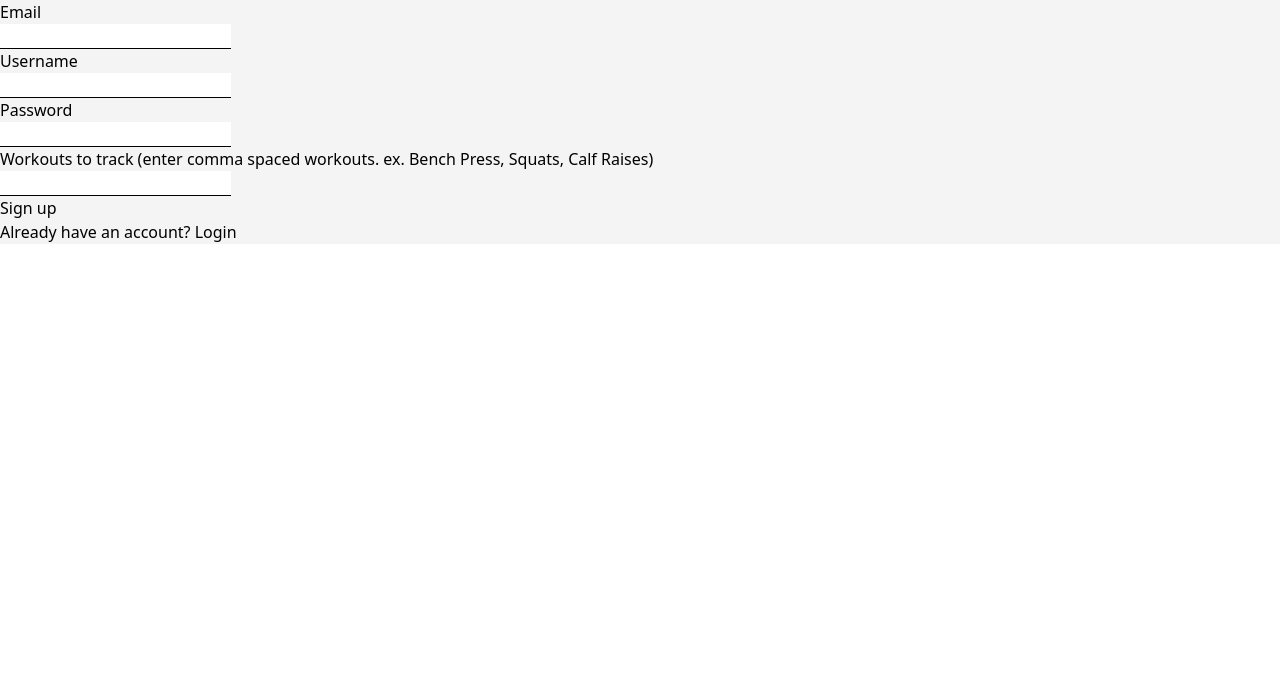
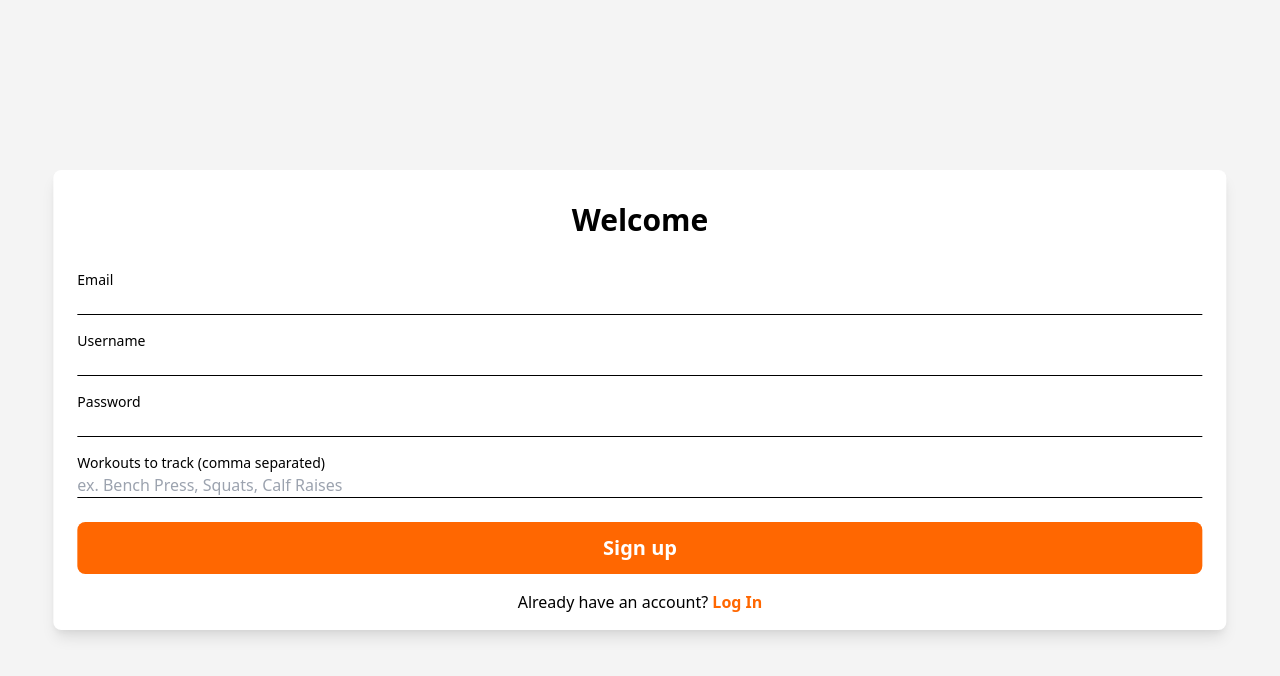
Before and after one commit to LukeSutor/workout-tracker, a React (Create React App) app: page /#/signup in a window 1280 px wide. Shown: the top 676 px of the page. Built offline with nearby package versions, Linux system fonts and the light colour scheme.

Commit message:
style sign up and log in pages

```diff
--- a/src/components/Dashboard.tsx
+++ b/src/components/Dashboard.tsx
@@ -19,10 +19,11 @@ export default function Dashboard(props) {
     props.history.push('/login')
   }
 
+
   useEffect(() => {
-    document.title = `${props.profile.Username}'s Dashboard | Workout Tracker`
+    document.title = `${props.profile?.Username}'s Dashboard | Workout Tracker`
 
-    if (props.profile.Username === "") {
+    if (props.profile?.Username === "") {
       if (localStorage.length === 0) {
         props.history.push('./signup')
       } else {
@@ -74,8 +75,8 @@ export default function Dashboard(props) {
 
 
   let data = [
-    { Date: "1625185037699", Person: "Luke Sutor", Reps: "2", Type: "Bench Press", Weight: "225" },
-    { Date: "1625185346674", Person: "Luke Sutor", Reps: "-1", Type: "Weight", Weight: "209" },
+    { Date: "1620269894340", Person: "Luke Sutor", Reps: "2", Type: "Bench Press", Weight: "225" },
+    { Date: "1625185346674", Person: "Luke Sutor", Reps: "-1", Type: "Bodyweight", Weight: "209" },
     { Date: "1625185446674", Person: "Luke Sutor", Reps: "8", Type: "Bench Press", Weight: "185" },
     { Date: "1625185546974", Person: "Luke Sutor", Reps: "5", Type: "Bench Press", Weight: "205" }
   ]
@@ -91,7 +92,7 @@ export default function Dashboard(props) {
       <div className="flex flex-row justify-between bg-orange px-8 py-4 rounded-b-xl text-white shadow-lg">
         <h1 className="text-2xl font-bold">Dashboard</h1>
         <button onClick={() => setProfileOpen(!profileOpen)}
-          className="relative hover:text-gray-200 focus:outline-none inline-flex">{props.profile?.Username}
+          className="relative text-lg hover:text-gray-200 focus:outline-none inline-flex">{props.profile?.Username}
           <img className={`w-6 my-auto ${profileOpen ? "pr-2 transform rotate-180" : "pl-2"}`} src={downArrow} alt="" />
           <div className={`absolute top-full flex flex-col bg-gray-50 text-black text-left px-4 py-2 whitespace-nowrap rounded-lg ring-1 ring-black ring-opacity-5 ${profileOpen ? "" : "hidden"}`}>
             <button onClick={e => logout(e)}>Log out</button>
--- a/src/components/Login.tsx
+++ b/src/components/Login.tsx
@@ -6,7 +6,7 @@ export default function Login(props) {
   useEffect(() => {
     document.title = "Log In | Workout Tracker"
 
-      if(localStorage.length === 0) {
+    if (localStorage.length === 0) {
       return
     } else {
       let profile = JSON.parse(localStorage.getItem('profile'))
@@ -27,10 +27,10 @@ export default function Login(props) {
     fetch(`https://sheet.best/api/sheets/f9a8b3ec-30d1-429b-861c-2e885f120f02/Password/${password}`)
       .then((res) => res.json())
       .then((data) => {
-        if(data[0].Username === username) {
+        if (data[0].Username === username) {
           console.log("successful login");
 
-          if(localStorage.getItem('profile') === null) {
+          if (localStorage.getItem('profile') === null) {
             localStorage.setItem('profile', JSON.stringify(data))
           }
 
@@ -49,13 +49,16 @@ export default function Login(props) {
   }
 
   return (
-    <div>
-      <form className="flex flex-col">
-        <label>Username</label>
-        <input id="username-input" className="w-min border-b border-black focus:outline-none" />
-        <label>Password</label>
-        <input id="password-input" className="w-min border-b border-black focus:outline-none" />
-        <button onClick={(e) => handleSubmit(e)} className="text-left">Login</button>
+    <div className="bg-background h-screen">
+      <form className="absolute top-1/2 left-1/2 transform -translate-x-1/2 -translate-y-1/2 flex flex-col w-11/12 px-6 h-min bg-white rounded-lg -2 shadow-lg">
+        <h1 className="text-3xl text-center font-bold py-8">Welcome Back</h1>
+        <label className="text-sm">Username</label>
+        <input id="username-input" className="w-full border-b border-black focus:outline-none" />
+        <label className="text-sm pt-4">Password</label>
+        <input id="password-input" className="w-full border-b border-black focus:outline-none" />
+        <button onClick={(e) => handleSubmit(e)} className="w-full py-3 mt-6 mx-auto bg-orange text-xl text-white text-center font-bold rounded-lg whitespace-nowrap">Login</button>
+        <p className="py-4 text-center">Don't have an account? <button onClick={() => props.history.push('/signup')}
+        className="text-orange font-semibold">Sign Up</button></p>
       </form>
     </div>
   )
--- a/src/components/Signup.tsx
+++ b/src/components/Signup.tsx
@@ -13,7 +13,7 @@ export default function Signup(props) {
   useEffect(() => {
     document.title = "Sign Up | Workout Tracker"
 
-    if(localStorage.length === 0) {
+    if (localStorage.length === 0) {
       return
     } else {
       let profile = JSON.parse(localStorage.getItem('profile'))
@@ -33,7 +33,7 @@ export default function Signup(props) {
     let password = (document.getElementById("password-input") as HTMLInputElement).value
     let types = (document.getElementById("types-input") as HTMLInputElement).value
 
-    if(email === "" || username === "" || password === "" || types === "") {
+    if (email === "" || username === "" || password === "" || types === "") {
       (document.getElementById("email-input") as HTMLInputElement).placeholder = "Required Field";
       (document.getElementById("username-input") as HTMLInputElement).placeholder = "Required Field";
       (document.getElementById("password-input") as HTMLInputElement).placeholder = "Required Field";
@@ -45,7 +45,7 @@ export default function Signup(props) {
       Email: email,
       Username: username,
       Password: password,
-      Types: "Weight,"+types
+      Types: "Bodyweight," + types
     }
 
     fetch("https://sheet.best/api/sheets/f9a8b3ec-30d1-429b-861c-2e885f120f02", {
@@ -66,24 +66,26 @@ export default function Signup(props) {
         console.log(error);
       });
 
-      props.setProfile(profile)
-      props.history.push('/dashboard')
+    props.setProfile(profile)
+    props.history.push('/dashboard')
   }
 
 
   return (
-    <div>
-      <form className="flex flex-col">
-        <label>Email</label>
-        <input id="email-input" className="w-min border-b border-black focus:outline-none" />
-        <label>Username</label>
-        <input id="username-input" className="w-min border-b border-black focus:outline-none" />
-        <label>Password</label>
-        <input id="password-input" className="w-min border-b border-black focus:outline-none" />
-        <label>Workouts to track (enter comma spaced workouts. ex. Bench Press, Squats, Calf Raises)</label>
-        <input id="types-input" className="w-min border-b border-black focus:outline-none" />
-        <button onClick={e => handleSubmit(e)} className="text-left">Sign up</button>
-        <p>Already have an account? <button onClick={() => props.history.push('/login')}>Login</button></p>
+    <div className="bg-background h-screen">
+      <form className="absolute top-1/2 left-1/2 transform -translate-x-1/2 -translate-y-1/2 flex flex-col w-11/12 px-6 h-min bg-white rounded-lg -2 shadow-lg">
+        <h1 className="text-3xl text-center font-bold py-8">Welcome</h1>
+        <label className="text-sm">Email</label>
+        <input id="email-input" className="w-full border-b border-black focus:outline-none" />
+        <label className="text-sm pt-4">Username</label>
+        <input id="username-input" className="w-full border-b border-black focus:outline-none" />
+        <label className="text-sm pt-4">Password</label>
+        <input id="password-input" className="w-full border-b border-black focus:outline-none" />
+        <label className="text-sm pt-4">Workouts to track (comma separated)</label>
+        <input id="types-input" className="w-full border-b border-black focus:outline-none" placeholder="ex. Bench Press, Squats, Calf Raises"/>
+        <button onClick={e => handleSubmit(e)} className="w-full py-3 mt-6 mx-auto bg-orange text-xl text-white text-center font-bold rounded-lg whitespace-nowrap">Sign up</button>
+        <p className="py-4 text-center">Already have an account? <button onClick={() => props.history.push('/login')}
+        className="text-orange font-semibold">Log In</button></p>
       </form>
     </div>
   )
--- a/src/components/Workout.tsx
+++ b/src/components/Workout.tsx
@@ -7,15 +7,62 @@ export default function Workout(props) {
 
   const [expanded, setExpanded] = useState(false)
 
+  function calcMax(): number {
+    if (props.type === "Bodyweight") return NaN
+
+    let max = NaN
+    props.data.forEach(datum => {
+      if (datum.Type === props.type) {
+        if (datum.Reps === 1) {
+          max = datum.Weight
+        } else {
+          max = Math.floor(datum.Weight * (1 + (0.033 * datum.Reps)))
+        }
+      }
+    })
+    return max
+  }
+
+  function calcPBW(): number {
+    if (props.type === "Bodyweight") return NaN
+
+    let bodyweight = NaN
+    let weight = NaN
+
+    props.data.forEach(datum => {
+      if (datum.Type === props.type) {
+        weight = datum.Weight
+      } else if (datum.Type === "Bodyweight") {
+        bodyweight = datum.Weight
+      }
+    })
+
+    return Math.floor((weight / bodyweight) * 100)
+  }
+
   return (
-    <div onClick={() => setExpanded(!expanded)} className="w-11/12 mx-auto bg-white my-8 shadow-lg rounded-xl overflow-hidden">
-      <div className="flex flex-row py-6">
-        <img src={dumbbell} alt="" className="w-10 transform -rotate-45 ml-6" />
+    <div className="w-11/12 mx-auto bg-white my-8 shadow-lg rounded-xl overflow-hidden">
+      <div onClick={() => setExpanded(!expanded)}  className="flex flex-row py-6">
+        <img src={dumbbell} alt="" className="w-8 transform -rotate-45 ml-6" />
         <p className="text-2xl font-bold ml-8">{props.type}</p>
         <img src={downArrow} alt="" className={`w-5 ml-auto mr-6 ${expanded ? "transform rotate-180" : ""}`} />
       </div>
       {expanded &&
-        <Graph data={props.data} type={props.type} />
+        <>
+          <Graph data={props.data} type={props.type} />
+          <div className="flex flex-row justify-evenly">
+            {!isNaN(calcMax()) &&
+              <div className="w-2/5 border border-black rounded-lg mb-6">
+                <p className="text-md text-gray-500 pl-2 pt-1">1 Rep Max:</p>
+                <p className="text-2xl text-center font-bold py-2">{calcMax()}</p>
+              </div>}
+            {!isNaN(calcPBW()) &&
+              <div className="w-2/5 border border-black rounded-lg mb-6">
+                <p className="text-md text-gray-500 pl-2 pt-1">% Bodyweight</p>
+                <p className="text-2xl text-center font-bold py-2">{calcPBW()}%</p>
+              </div>}
+          </div>
+        </>
       }
     </div>
   )
```
Also changed, not shown: src/components/Graph.tsx (+67 -3 lines). Lines whose indentation alone changed are shown as unchanged.
